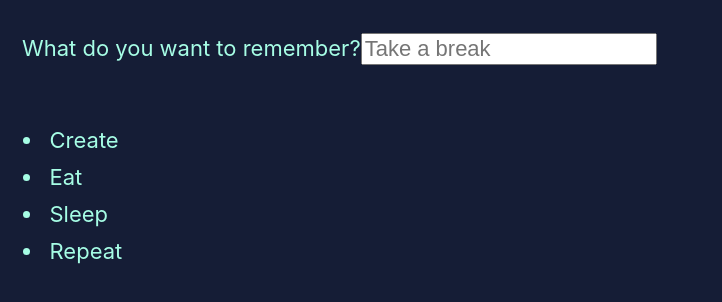
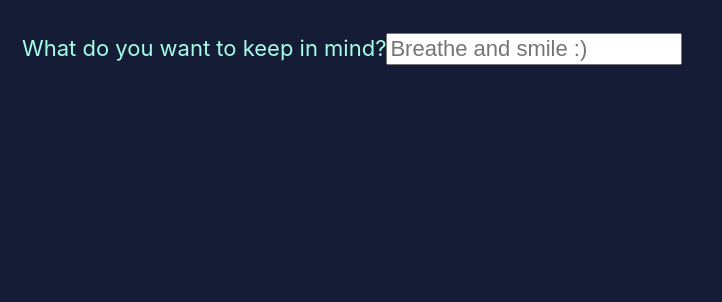
Before and after one commit to FreyaElisabeth/to-do-list, a React (Create React App) app: page / in a window 1280 px wide. Shown: the top 302 px of the page, without its empty margins (0-722 px from the left). Built offline with nearby package versions, Linux system fonts and the light colour scheme.

Commit message:
Add input.value to array

```diff
--- a/src/App.js
+++ b/src/App.js
@@ -5,12 +5,21 @@ import ToDo from './ToDo'
 
 export default class App extends Component {
   state = {
-    todos: [
-      { text: 'Create', done: false },
-      { text: 'Eat', done: false },
-      { text: 'Sleep', done: false },
-      { text: 'Repeat', done: false }
+    todos: []
+  }
+
+  addInputToArray = event => {
+    const newTodos = [
+      { text: event.target.value, done: false },
+      ...this.state.todos
     ]
+    this.setState({ todos: newTodos })
+  }
+
+  onEnter = event => {
+    if (event.key === 'Enter') {
+      this.addInputToArray(event)
+    }
   }
 
   updateTodosArray = (index, arr) => {
@@ -25,7 +34,7 @@ export default class App extends Component {
   render() {
     return (
       <div className="App">
-        <Input />
+        <Input onSubmit={event => this.onEnter(event)} />
         <ul className="listContainer">
           {this.state.todos.map((todo, index, arr) => (
             <ToDo
--- a/src/Input.js
+++ b/src/Input.js
@@ -5,12 +5,13 @@ export default class Input extends Component {
   render() {
     return (
       <label htmlFor="input">
-        What do you want to remember?
+        What do you want to keep in mind?
         <input
           type="text"
           name="input"
-          placeholder="Take a break"
+          placeholder="Breathe and smile :)"
           className="Input"
+          onKeyUp={this.props.onSubmit}
         />
       </label>
     )
```
